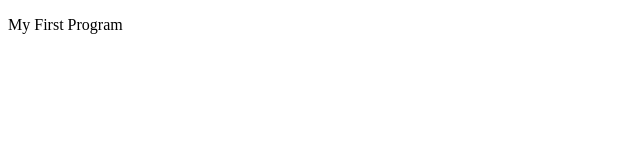
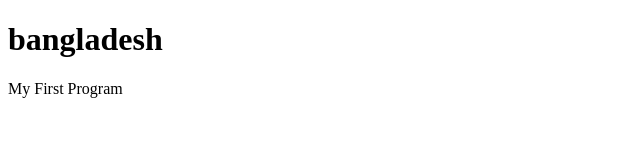
Before and after one commit to Miskat-BD/My-File, a plain HTML site: page index.html in a window 1280 px wide. Shown: the whole page, without its empty margins (0-640 px from the left). Drawn offline with Linux system fonts and the light colour scheme.

Commit message:
3rd change

```diff
--- a/indes.html
+++ b/index.html
@@ -6,6 +6,7 @@
     <title>Document</title>
 </head>
 <body>
+    <h1>bangladesh</h1>
     <p>My First Program</p>
 </body>
 </html>
```
